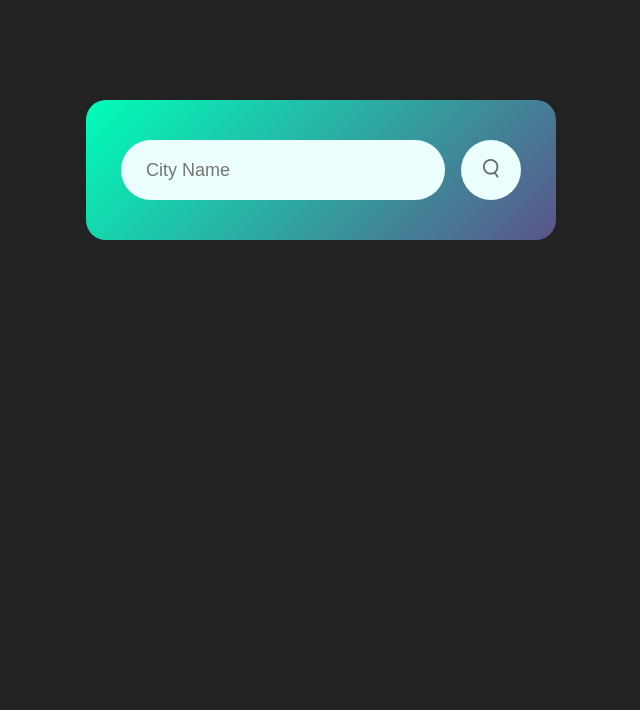
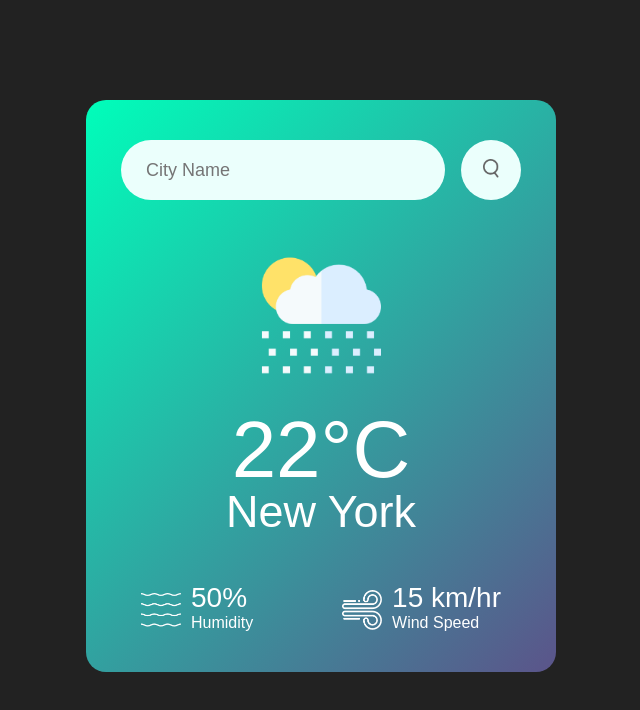
Before and after one commit to siddeshrohri/Weather-API, a plain HTML site: page index.html in a window 1280 px wide. Shown: the whole page, without its empty margins (319-959 px from the left). Drawn offline with Linux system fonts and the light colour scheme.

Commit message:
Stylize Completed

```diff
--- a/index.html
+++ b/index.html
@@ -13,6 +13,27 @@
             <input type="text" placeholder="City Name" spellcheck="false">
             <button> <img src="search.png" > </button>
         </div>
+        <div class="weather">
+            <img src="rain.png" class="weather-icon">
+            <h1 class="temp">22°C</h1>
+            <h2 class="city">New York</h2>
+            <div class="details">
+                <div class="col">
+                    <img src="humidity.png">
+                    <div>
+                        <p class="humidity">50%</p>
+                        <p>Humidity</p>
+                    </div>
+                </div>
+                <div class="col">
+                    <img src="wind.png">
+                    <div>
+                        <p class="wind">15 km/hr</p>
+                        <p>Wind Speed</p>
+                    </div>
+                </div>
+            </div>
+        </div>
     </div>
 
 </body>
--- a/style.css
+++ b/style.css
@@ -47,3 +47,36 @@ body{
 .search button img{
     width: 16px;
 }
+.weather-icon{
+    width: 170px;
+    margin-top: 30px;
+}
+.weather h1{
+    font-size: 80px;
+    font-weight: 500;
+}
+.weather h2{
+    font-size: 45px;
+    font-weight: 400;
+    margin-top: -10px;
+}
+.details{
+    display: flex;
+    align-items: center;
+    justify-content: space-between;
+    padding: 0 20px;
+    margin-top: 50px;
+}
+.col{
+    display: flex;
+    align-items: center;
+    text-align: left;
+}
+.col img{
+    width: 40px;
+    margin-right: 10px;
+}
+.humidity, .wind{
+    font-size: 28px;
+    margin-top: -6px;
+}
```
